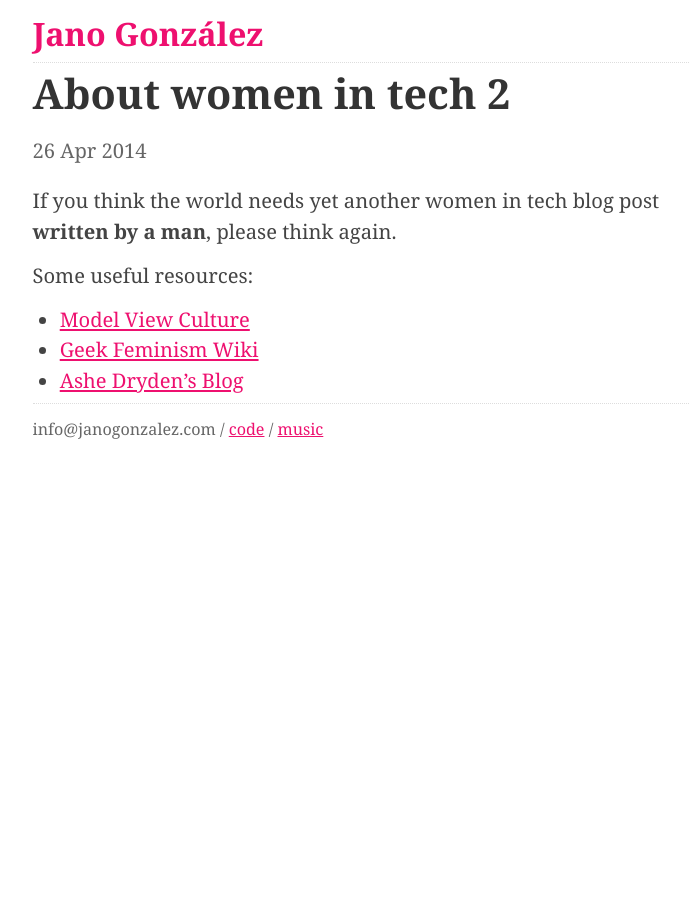
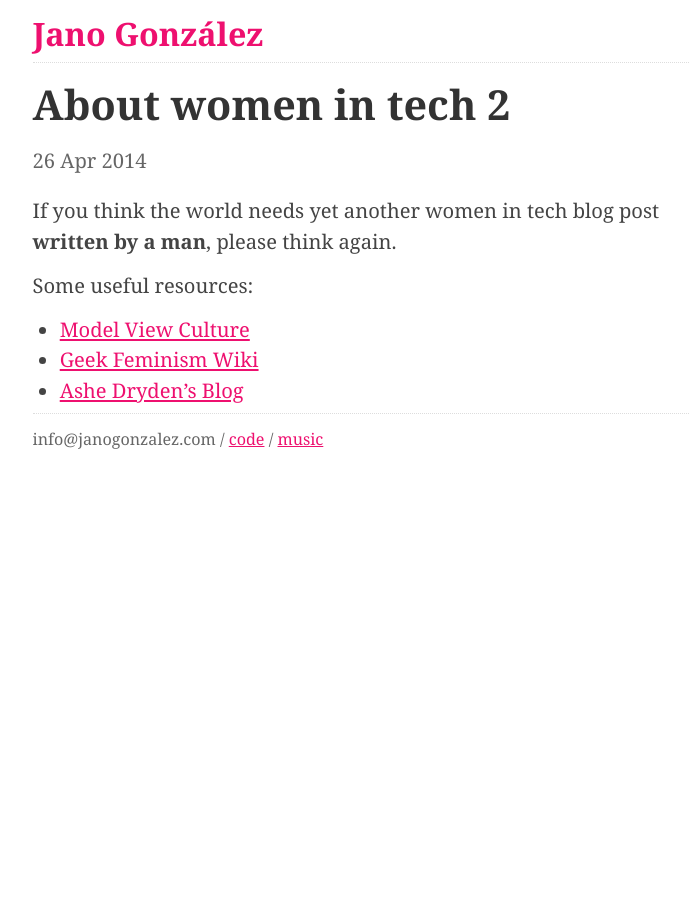
Before and after one commit to janogonzalez/janogonzalez.github.io, a Jekyll site: the page built from _posts/2014-04-26-about-women-in-tech-2.markdown, in a window 1280 px wide. Shown: the whole page, without its empty margins (275-965 px from the left). Built offline with Jekyll 4.4.1, drawn with Linux system fonts in a browser that asks for light colours.

Commit message:
More padding in posts

```diff
--- a/css/main.css
+++ b/css/main.css
@@ -100,6 +100,10 @@ footer {
 }
 
 /* Posts */
+
+#post {
+  padding-top: 0.5em;
+}
 
 #post h1, #home h1 {
   font-size: 205%;
```
